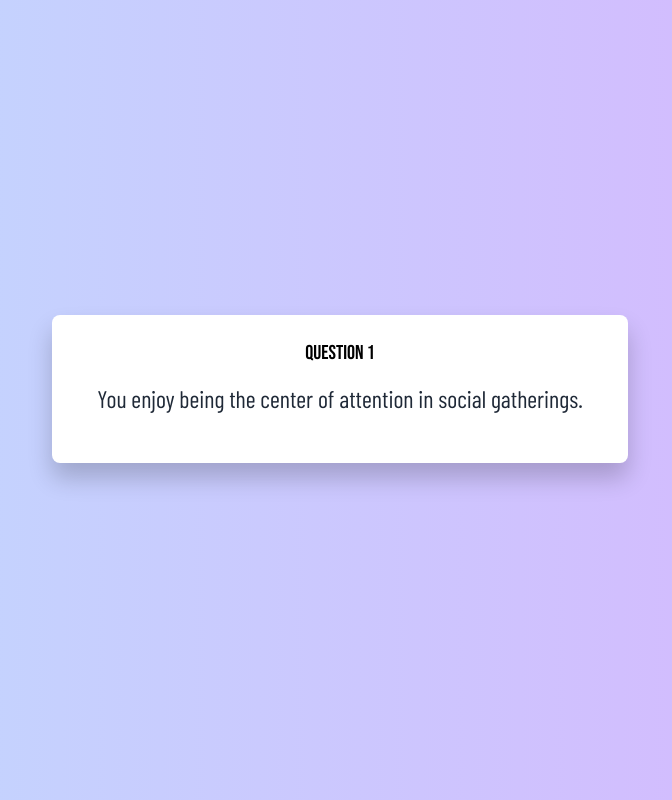
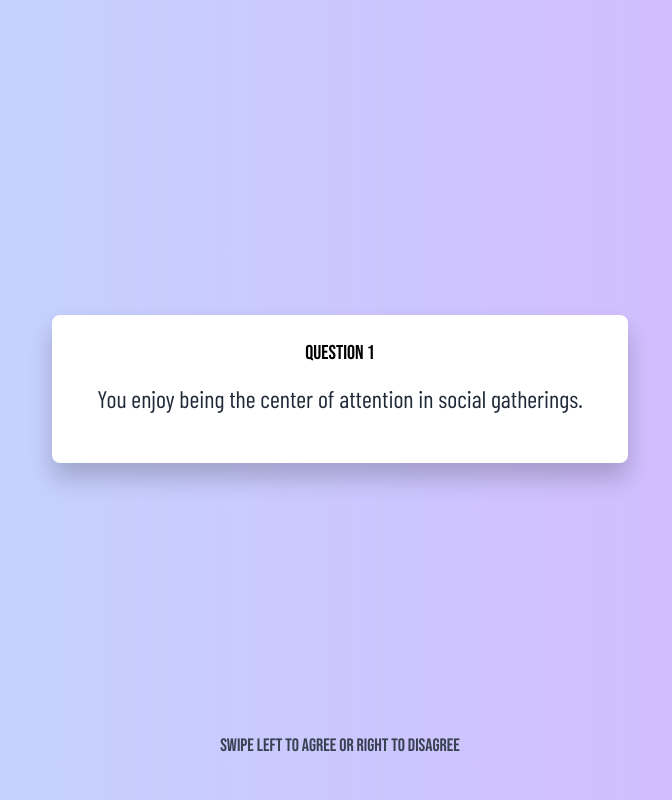
Before and after one commit to tdhenmark1999/personal-quiz, a Next.js app: page /quiz in a window 1280 px wide. Shown: the whole page, without its empty margins (300-972 px from the left). Built offline with nearby package versions, Linux system fonts and the light colour scheme; a web font is replaced by a local one.

Commit message:
feat: add instructions for user swipe interactio

```diff
--- a/app/quiz/page.tsx
+++ b/app/quiz/page.tsx
@@ -110,6 +110,9 @@ const QuizPage = () => {
           <h2 className="text-2xl font-extrabold text-gray-800 text-center mb-6 barlow-condensed-regular">{questions[currentQuestionIndex].question}</h2>
         </motion.div>
       </div>
+      <div className="absolute bottom-10 text-center text-lg font-bold text-gray-700 bebas-neue-regular">
+        <p>Swipe left to Agree or right to Disagree</p>
+      </div>
     </div>
   );
 };
```
